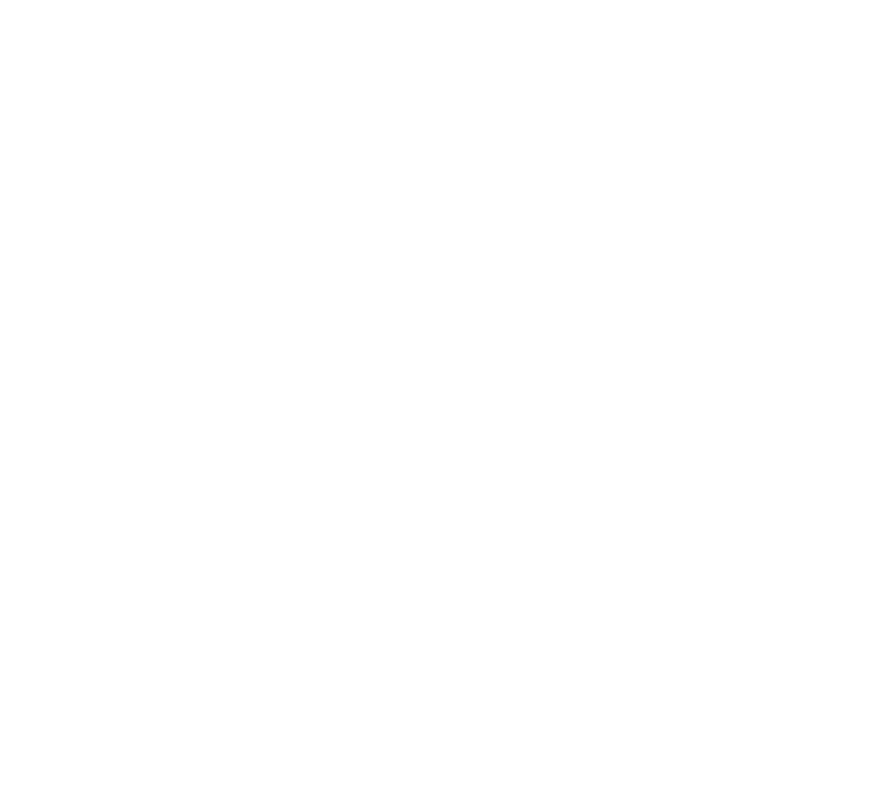
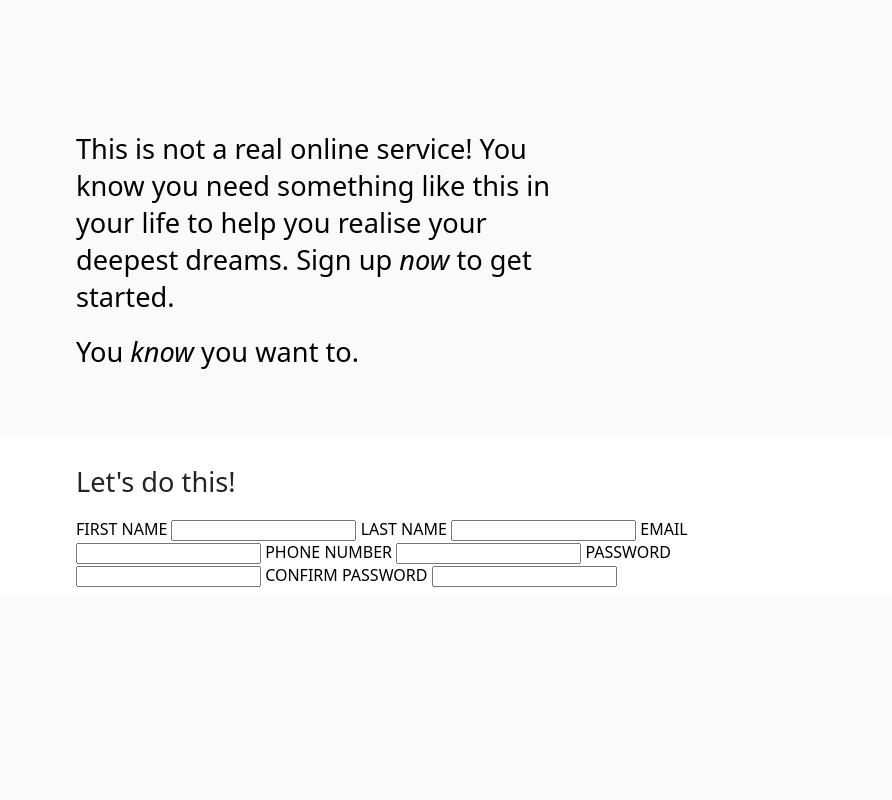
Before and after one commit to liam-621/sign-up-form, a plain HTML site: page index.html in a window 1280 px wide. Shown: the full height of the page, 388-1280 px from the left. Drawn offline with Linux system fonts and the light colour scheme.

Commit message:
Add initial structure for section 1 and 2

```diff
--- a/index.html
+++ b/index.html
@@ -15,7 +15,32 @@
             </div>
             <div class="logo-background"></div>
         </div>
-        <div class="section-2"></div>
+        <div class="section-2">
+            <div class="top-content">
+                <h1 class="intro-text">This is not a real online service! You know you need something
+                     like this in your life to help you realise your deepest dreams.
+                    Sign up <i>now</i> to get started.</h1>
+                <h1 class="intro-text">You <i>know</i> you want to.</h1>
+            </div>
+            <div class="middle-content">
+                <h1 class="form-heading">Let's do this!</h1>
+                <form>
+                    <label for="first-name">FIRST NAME</label>
+                    <input type="text" id="first-name" name="first-name">
+                    <label for="last-name">LAST NAME</label>
+                    <input type="text" id="last-name" name="last-name">
+                    <label for="email">EMAIL</label>
+                    <input type="email" id="email" name="email">
+                    <label for="phone">PHONE NUMBER</label>
+                    <input type="tel" id="phone" name="phone">
+                    <label for="pwd">PASSWORD</label>
+                    <input type="password" id="pwd" name="pwd">
+                    <label for="confirm-pwd">CONFIRM PASSWORD</label>
+                    <input type="password" id="confirm-pwd" name="confirm-pwd">
+                </form>
+            </div>
+            <div class="bottom-content"></div>
+        </div>
     </div>
 </body>
 </html>
--- a/styles.css
+++ b/styles.css
@@ -8,6 +8,7 @@
 }
 
 html, body {
+    font-family: system-ui, -apple-system, BlinkMacSystemFont, 'Segoe UI', Roboto, Oxygen, Ubuntu, Cantarell, 'Open Sans', 'Helvetica Neue', sans-serif;
     margin: 0;
     padding: 0;
     height: 100%;
@@ -60,3 +61,30 @@ html, body {
 .section-2 {
     flex: 7;
 }
+
+.top-content {
+    padding: 7rem 5rem 3rem 5rem;
+    background-color: #fafafa
+}
+
+.intro-text {
+    font-weight: normal;
+    font-size: 1.7em;
+    margin-right: 30%;
+}
+
+.form-heading {
+    font-weight: normal;
+    font-size: 1.7em;
+    color: #242424;
+}
+
+.middle-content {
+    padding: 0.5em 5em;
+}
+
+.bottom-content {
+    background-color: #fafafa;
+    width: 100%;
+    height: 100%;
+}
```
